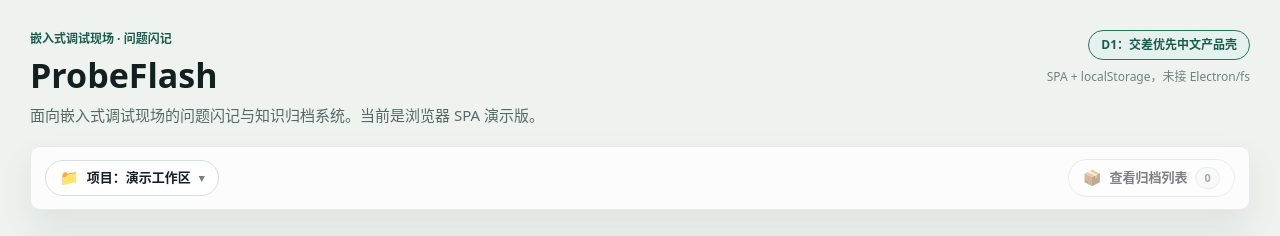
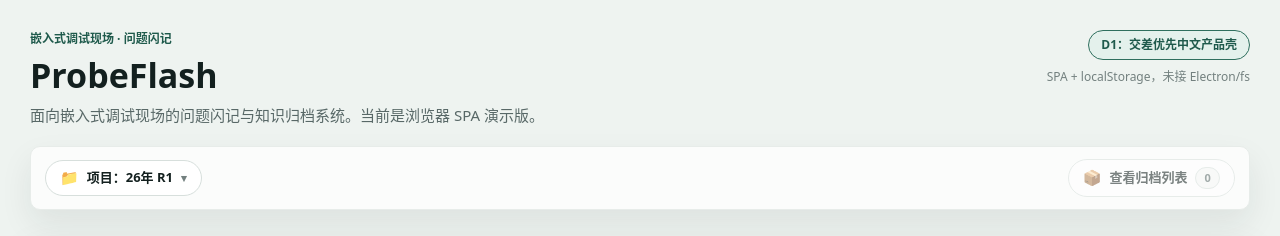
Before and after one commit to Jackrainman/AI_Hardware_Debug_Workspace, a React (Vite) app in the folder apps/desktop/: page / in a window 1280 px wide. Shown: the top 236 px of the page. Built offline with nearby package versions, Linux system fonts and the light colour scheme.

Commit message:
feat(desktop): add default S3 workspace foundation

```diff
--- a/apps/desktop/src/App.tsx
+++ b/apps/desktop/src/App.tsx
@@ -23,6 +23,7 @@ import {
   nowISO as nowISOCloseout,
   type CloseoutInput,
 } from "./domain/closeout";
+import { DEFAULT_WORKSPACE_ID, DEFAULT_WORKSPACE_NAME } from "./domain/workspace";
 import {
   listIssueCards,
   loadIssueCard,
@@ -50,7 +51,7 @@ const CLOSEOUT_FORM_ID = "closeout-form";
 
 const SAMPLE_CARD: IssueCard = {
   id: SAMPLE_ISSUE_ID,
-  projectId: "sample-project-0001",
+  projectId: DEFAULT_WORKSPACE_ID,
   title: "示例问题卡：启动日志停在握手阶段",
   rawInput: "用于演示 localStorage 保存与读回的示例问题卡。",
   normalizedSummary: "验证问题卡可以写入浏览器本地存储并通过结构校验读回。",
@@ -919,7 +920,7 @@ const PANES: Pane[] = [
     hint: "展示当前调试项目的上下文边界。",
     status: "当前演示：浏览器 SPA + localStorage",
     bullets: [
-      "当前项目：演示工作区",
+      `当前工作区：${DEFAULT_WORKSPACE_NAME}`,
       "仓库快照：后续接入 Git",
       "文件写盘：后续接入 .debug_workspace",
     ],
@@ -1209,7 +1210,7 @@ function ProjectSelector({
         data-testid="project-selector-button"
       >
         <span className="header-entry-icon" aria-hidden="true">📁</span>
-        <span className="header-entry-label">项目：演示工作区</span>
+        <span className="header-entry-label">项目：{DEFAULT_WORKSPACE_NAME}</span>
         <span className="project-entry-caret" aria-hidden="true">{open ? "▴" : "▾"}</span>
       </button>
       {open && (
@@ -1234,7 +1235,7 @@ function ProjectSelector({
           <p className="pane-hint">{pane.hint}</p>
           <StaticPaneShell pane={pane} />
           <p className="project-selector-note">
-            当前仅演示工作区；多项目选择与仓库绑定能力后续接入。
+            当前仅启用默认工作区 {DEFAULT_WORKSPACE_NAME}；多项目选择与仓库绑定能力后续接入。
           </p>
         </div>
       )}
--- a/apps/desktop/src/domain/issue-intake.ts
+++ b/apps/desktop/src/domain/issue-intake.ts
@@ -9,6 +9,7 @@ import {
   IssueSeverity,
   type IssueCard,
 } from "./schemas/issue-card.ts";
+import { resolveWorkspaceId } from "./workspace.ts";
 
 export type IntakeSeverity = z.infer<typeof IssueSeverity>;
 
@@ -21,6 +22,7 @@ export interface IntakeInput {
 
 export interface IntakeOptions {
   id: string;
+  // S3 准备期：暂用既有 projectId 字段承载默认 workspace id，避免改 IssueCardSchema。
   projectId: string;
   // 例如 "2026-04-21T03:10:00Z" 或 "2026-04-21T11:10:00+08:00"
   now: string;
@@ -114,10 +116,14 @@ export function generateIssueId(): string {
   return `issue-${Date.now().toString(36)}-${Math.floor(Math.random() * 1e6).toString(36)}`;
 }
 
-export function defaultIntakeOptions(now: string, id?: string): IntakeOptions {
+export function defaultIntakeOptions(
+  now: string,
+  id?: string,
+  projectId?: string,
+): IntakeOptions {
   return {
     id: id ?? generateIssueId(),
-    projectId: "default-project",
+    projectId: resolveWorkspaceId(projectId),
     now,
   };
 }
--- /dev/null
+++ b/apps/desktop/src/domain/workspace.ts
@@ -0,0 +1,26 @@
+// apps/desktop/src/domain/workspace.ts
+// S3-PREP-WORKSPACE-FOUNDATION-A1：默认共用工作区基础。
+// 当前前端 schema 仍只有 projectId；S3 准备期先把默认 workspace 映射到现有
+// projectId 字段，避免在今晚改 IssueCard / InvestigationRecord / Archive schema。
+
+export const DEFAULT_WORKSPACE_ID = "workspace-26-r1";
+export const DEFAULT_WORKSPACE_NAME = "26年 R1";
+
+export interface WorkspaceIdentity {
+  id: string;
+  name: string;
+  description: string;
+  isDefault: boolean;
+}
+
+export const DEFAULT_WORKSPACE: WorkspaceIdentity = {
+  id: DEFAULT_WORKSPACE_ID,
+  name: DEFAULT_WORKSPACE_NAME,
+  description: "S3 准备期的默认共用工作区；后续 server storage 会以此作为 workspace 边界。",
+  isDefault: true,
+};
+
+export function resolveWorkspaceId(input?: string | null): string {
+  const trimmed = input?.trim() ?? "";
+  return trimmed.length > 0 ? trimmed : DEFAULT_WORKSPACE_ID;
+}
```
Also changed, not shown: 3 other files (tests, documents, lock files or other folders).
